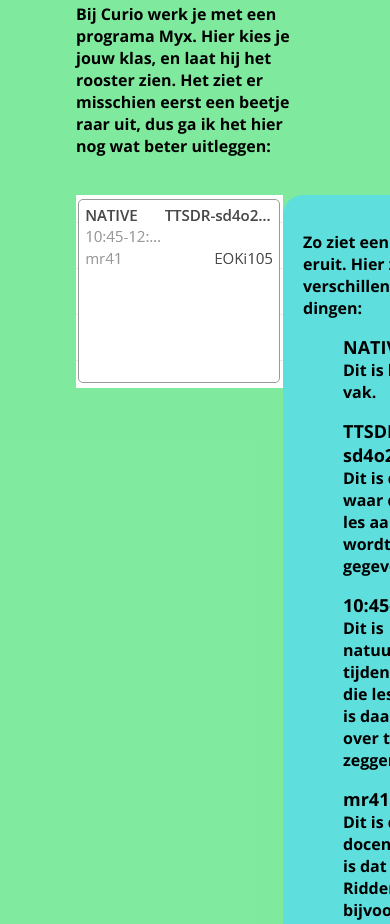
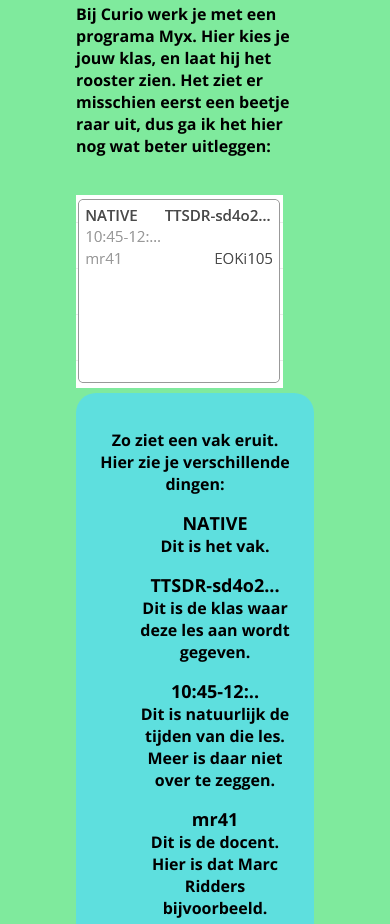
Before and after one commit to ThijsHeuvel/OpendagSite, a plain HTML site: page index.html in a window 390 px wide. Shown: the part 3625-4549 px from the top of the page. Drawn offline with nearby package versions, Linux system fonts and the light colour scheme.

Commit message:
Responsiveness beter gemaakt

```diff
--- a/css/style.css
+++ b/css/style.css
@@ -64,13 +64,25 @@ font-weight: bold;
         display: flex;
         justify-content: space-evenly;
     }
-    .gridcontainer{
+    .gridcontainer, .teachergridcontainer{
         display: flex !important;
         flex-direction: column !important;
     }
     .informationschool p h1{
         font-size: 20px;
     }
+
+    .imgtext{
+        display: flex;
+        flex-direction: column !important;
+        justify-content: space-evenly;
+    }
+
+    .flextext{
+        text-align: center;
+    }
+
+
 }
 
 .introduction{
@@ -144,7 +156,7 @@ html {
 }
 
 li{
-    list-style-type: none !important;
+    list-style-type: none;
 }
 
 
```
